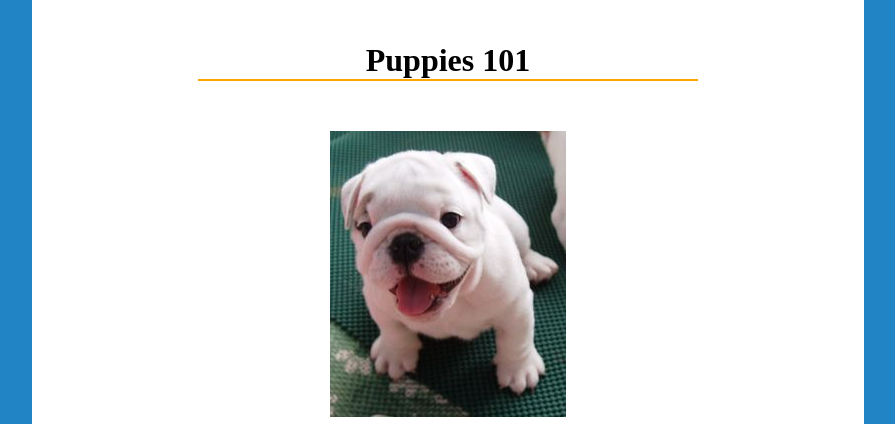
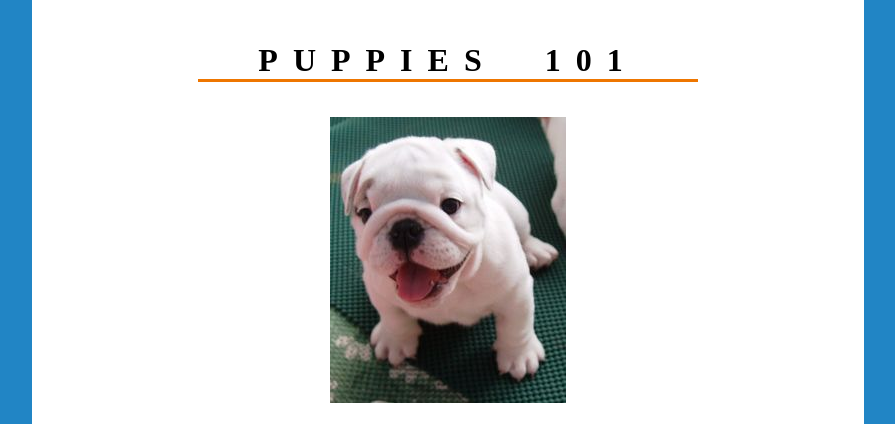
Before and after one commit to fardin01/puppy-website-css, a plain HTML site: page implementation/index.html in a window 1280 px wide. Shown: the top 424 px of the page, without its empty margins (192-1087 px from the left). Drawn offline with Linux system fonts and the light colour scheme.

Commit message:
Going on with typography

```diff
--- a/implementation/styles.css
+++ b/implementation/styles.css
@@ -3,6 +3,7 @@
 body {
 	background: #2185c5 ;
 	margin: 0;
+	word-spacing: 3px;
 }
 
 .main-container {
@@ -21,19 +22,24 @@ a {
 }
 
 .header h1 {
-	border-bottom: solid 2px orange;
+	border-bottom: solid 3px #EE7600;
 	margin: 0 auto;
 	width: 60%;
-	padding-top: 5%
+	padding-top: 5%;
+	font-weight: bold;
+	text-transform: uppercase;
+	word-spacing: 25px;
+	letter-spacing: 15px;
 }
 
 .header img {
-	padding-top: 50px;
+	padding-top: 35px;
 }
 
 .content {
 	padding: 0 100px;
 	line-height: 170%;
+	text-align: justify;
 }
 
 .second-pup {
@@ -44,14 +50,15 @@ a {
 
 .third-pup {
 	width: 40%;
+	padding-left: 20px;
 	float: right;
 }
 
 .footer {
-	border: solid 3px orange;
+	border: solid 3px #EE7600;
 	text-align: center;
 	padding: 70px;
-	margin: 0 auto 10% auto;
+	margin: 30px auto 10% auto;
 	width: 50%;
 	text-transform: uppercase;
 	font-weight: bold;
```
